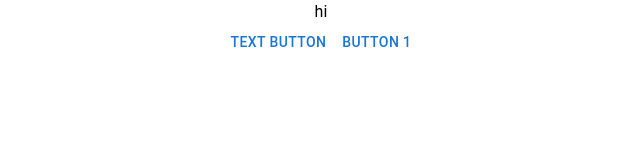
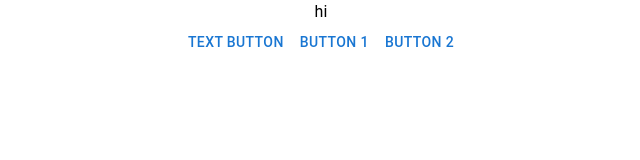
Before and after one commit to s-vasu/sonar-setup, a React (Create React App) app in the folder demo-app/: page / in a window 1280 px wide. Shown: the top 160 px of the page, without its empty margins (319-959 px from the left). Built offline with nearby package versions, Linux system fonts and the light colour scheme.

Commit message:
new commit

```diff
--- a/demo-app/src/App.tsx
+++ b/demo-app/src/App.tsx
@@ -12,6 +12,7 @@
         </Typography>
         <Button>text Button</Button>
         <Button>Button 1</Button>
+        <Button>Button 2</Button>
       </Box>
     </div>
   );
```
